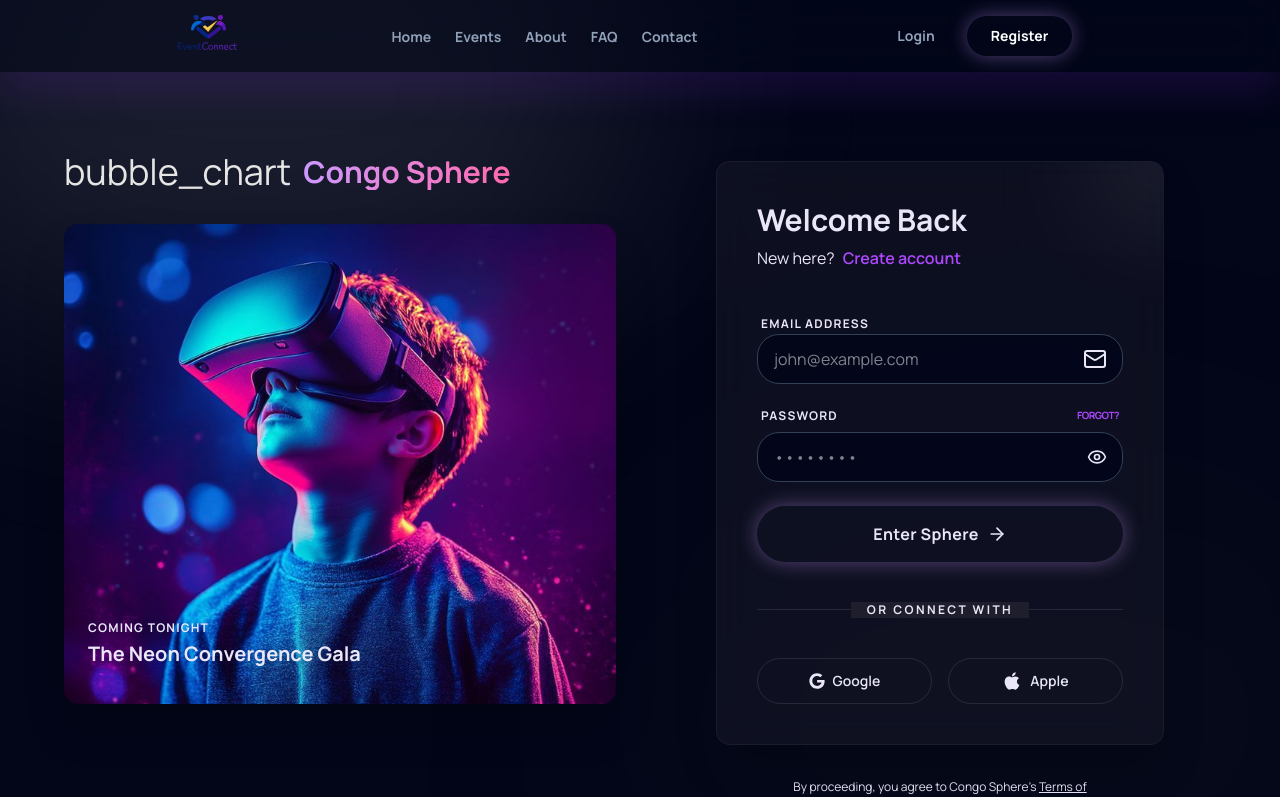
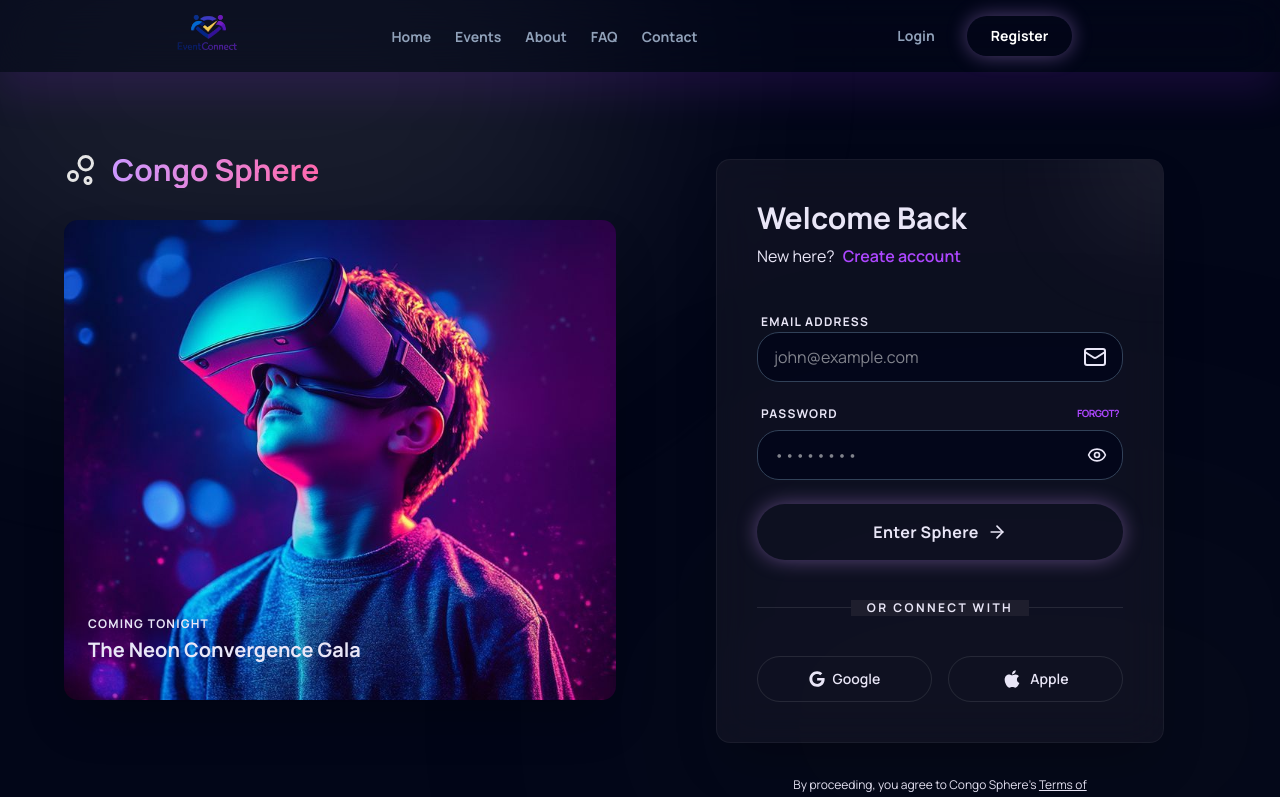
Before and after one commit to Zeno-Solutions/congo-sphere, a Next.js app: page /login in a window 1280 px wide. Shown: the top 797 px of the page. Built offline with nearby package versions, Linux system fonts and the light colour scheme.

Commit message:
change bubblechart

```diff
--- a/app/(pages)/(auth)/login/page.tsx
+++ b/app/(pages)/(auth)/login/page.tsx
@@ -5,6 +5,7 @@ import Link from "next/link";
 import { Eye, EyeOff, ArrowRight, Mail } from "lucide-react";
 import { FaApple } from "react-icons/fa";
 import { FaGoogle } from "react-icons/fa6";
+import { TbChartBubble } from "react-icons/tb";
 import Input from "@/components/ui/input";
 
 export default function Page() {
@@ -23,7 +24,7 @@ export default function Page() {
           <div className="hidden lg:flex flex-col space-y-8">
             <div className="flex items-center space-x-3">
               <span className="material-symbols-outlined text-4xl text-primary">
-                bubble_chart
+                <TbChartBubble />
               </span>
               <h1 className="text-3xl font-black bg-linear-to-r from-[#cc97ff] to-[#ff67ad] bg-clip-text text-transparent font-headline">
                 Congo Sphere
--- a/app/(pages)/(auth)/register/page.tsx
+++ b/app/(pages)/(auth)/register/page.tsx
@@ -6,6 +6,8 @@ import { Eye, EyeOff, ArrowRight, Mail } from "lucide-react";
 import Input from "@/components/ui/input";
 import { FaApple } from "react-icons/fa";
 import { FaGoogle } from "react-icons/fa6";
+import { TbChartBubble } from "react-icons/tb";
+
 export default function Page() {
   const [showPassword, setShowPassword] = useState(false);
 
@@ -13,8 +15,8 @@ export default function Page() {
     <div className="min-h-screen bg-surface text-on-surface font-body selection:bg-primary/30 overflow-x-hidden relative">
       {/* Global Bfackground Decorative Elements */}
       <div className="fixed inset-0 bg-mesh z-0 pointer-events-none"></div>
-      <div className="fixed -top-[20%] -left-[10%] w-[60%] h-[60%] bg-primary/10 blur-[120px] rounded-full pointer-events-none"></div>
-      <div className="fixed -bottom-[20%] -right-[10%] w-[60%] h-[60%] bg-secondary/10 blur-[120px] rounded-full pointer-events-none"></div>
+      <div className="fixed top-[-20%] left-[-10%] w-[60%] h-[60%] bg-primary/10 blur-[120px] rounded-full pointer-events-none"></div>
+      <div className="fixed bottom-[-20%] right-[-10%] w-[60%] h-[60%] bg-secondary/10 blur-[120px] rounded-full pointer-events-none"></div>
 
       <main className="relative z-10 min-h-screen flex items-center justify-center px-6 py-12 lg:py-20">
         <div className="w-full max-w-6xl grid grid-cols-1 lg:grid-cols-2 gap-12 items-center">
@@ -22,7 +24,7 @@ export default function Page() {
           <div className="hidden lg:flex flex-col space-y-8">
             <div className="flex items-center space-x-3">
               <span className="material-symbols-outlined text-4xl text-primary">
-                bubble_chart
+                <TbChartBubble />
               </span>
               <h1 className="text-3xl font-black bg-linear-to-r from-[#cc97ff] to-[#ff67ad] bg-clip-text text-transparent font-headline">
                 Congo Sphere
```
